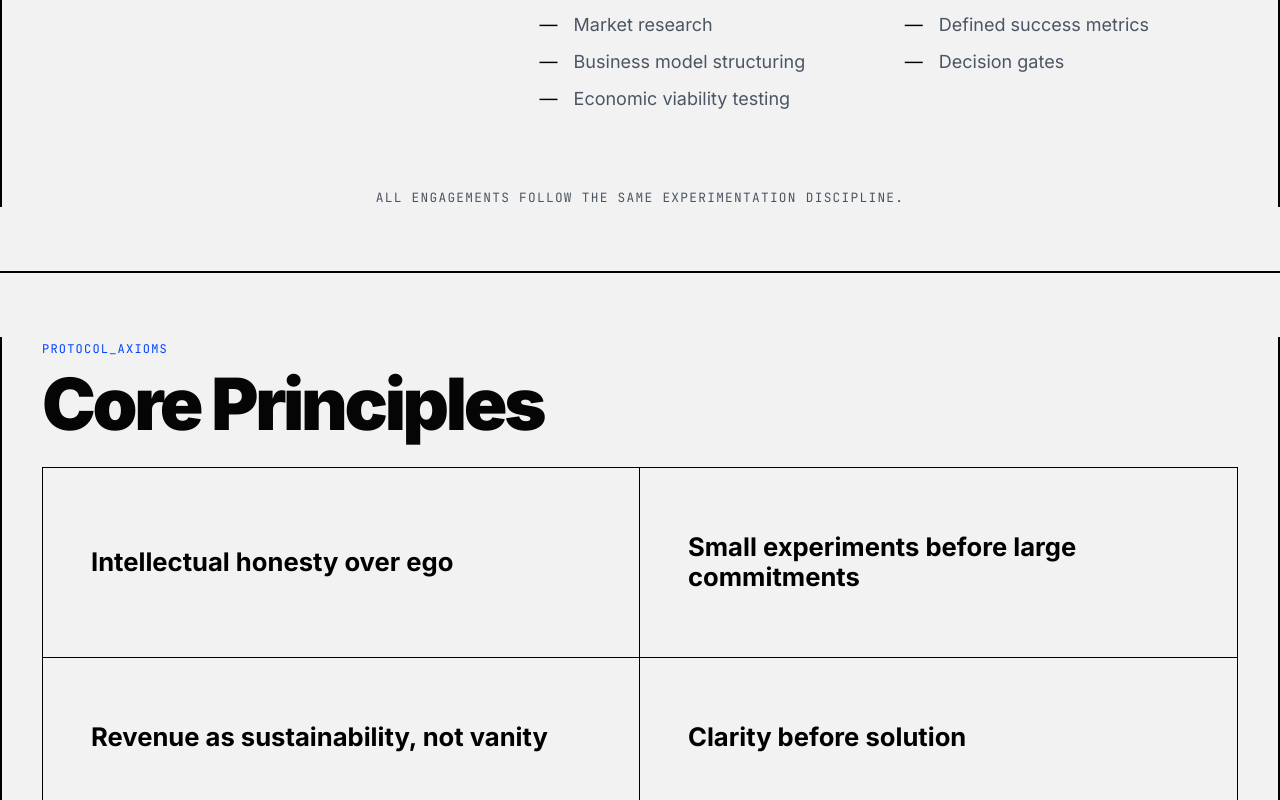
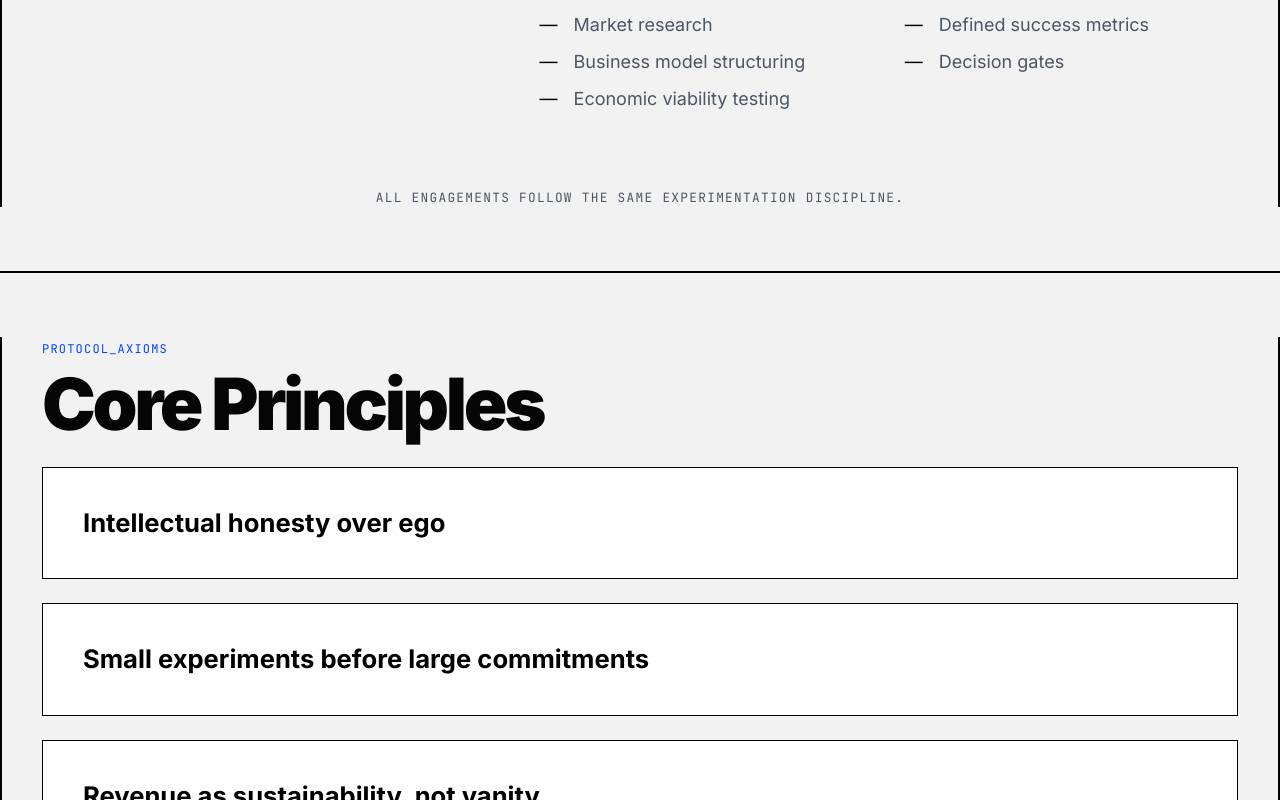
Before and after one commit to ron0105/adda-labs, a Next.js app: page / in a window 1280 px wide. Shown: the part 2000-2800 px from the top of the page. Built offline with nearby package versions, Linux system fonts and the light colour scheme.

Commit message:
Fix links, whitespace, and UI sections

```diff
--- a/app/page.module.css
+++ b/app/page.module.css
@@ -276,28 +276,45 @@
 }
 
 .principlesGrid {
-    display: grid;
-    grid-template-columns: repeat(2, 1fr);
-    border: 1px solid var(--border);
+    display: flex;
+    flex-direction: column;
+    gap: 1.5rem;
+    border: none;
     margin-top: 2rem;
-    /* Reduced from 4rem */
 }
 
 .principleCard {
-    padding: 4rem 3rem;
-    border-right: 1px solid var(--border);
-    border-bottom: 1px solid var(--border);
+    padding: 2.5rem;
+    border: 1px solid var(--border);
+    background-color: var(--bg-elevated);
+    transition: all 0.4s cubic-bezier(0.16, 1, 0.3, 1);
+    position: relative;
+    overflow: hidden;
     display: flex;
     align-items: center;
-    transition: background-color 0.3s ease;
 }
 
-.principleCard:nth-child(2n) {
-    border-right: none;
+.principleCard::before {
+    content: '';
+    position: absolute;
+    left: 0;
+    top: 0;
+    height: 100%;
+    width: 6px;
+    background-color: var(--accent);
+    transform: scaleY(0);
+    transform-origin: bottom;
+    transition: transform 0.4s cubic-bezier(0.16, 1, 0.3, 1);
 }
 
-.principleCard:nth-last-child(-n+2) {
-    border-bottom: none;
+.principleCard:hover {
+    transform: translateX(10px);
+    box-shadow: 6px 6px 0px 0px rgba(0, 0, 0, 1);
+}
+
+.principleCard:hover::before {
+    transform: scaleY(1);
+    transform-origin: top;
 }
 
 .principleText {
--- a/app/page.tsx
+++ b/app/page.tsx
@@ -1,5 +1,6 @@
 import styles from "./page.module.css";
 import { ArrowRight } from "lucide-react";
+import Link from "next/link";
 
 export default function Home() {
     return (
@@ -20,12 +21,12 @@ export default function Home() {
                         </p>
                     </div>
                     <div className={styles.ctaGroup}>
-                        <button className={styles.ctaPrimary}>
+                        <Link href="/about" className={styles.ctaPrimary}>
                             READ THE MANIFESTO <ArrowRight size={16} />
-                        </button>
-                        <button className={styles.ctaSecondary}>
+                        </Link>
+                        <Link href="/framework" className={styles.ctaSecondary}>
                             SEE THE PROTOCOL
-                        </button>
+                        </Link>
                     </div>
                 </div>
             </section>
```
Also changed, not shown: app/about/page.tsx (+14 -1 lines), app/framework/page.tsx (+14 -1 lines), app/intern/page.tsx (+14 -1 lines).
